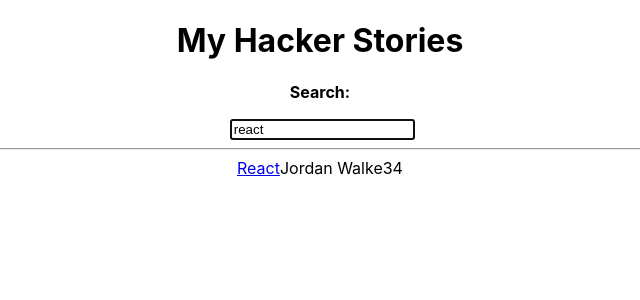
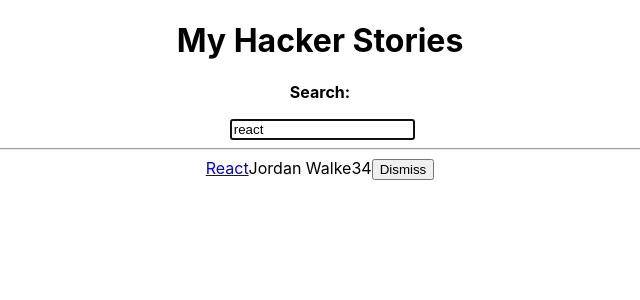
Before and after one commit to AnthonyBrancato/hacker-stories, a React (Create React App) app: page / in a window 1280 px wide. Shown: the top 300 px of the page, without its empty margins (320-960 px from the left). Built offline with nearby package versions, Linux system fonts and the light colour scheme.

Commit message:
inline handlers pattern

```diff
--- a/src/App.js
+++ b/src/App.js
@@ -5,8 +5,7 @@
 
 import "./App.css";
 
-const App = () => {
-  const stories = [
+const initialStories = [
   {
     title: "React",
     url: "https://reactjs.org/",
@@ -25,10 +24,19 @@
   },
 ];
 
+const App = () => {
   const [searchTerm, setSearchTerm] = useSemiPersistentState("search", "react");
+  const [stories, setStories] = React.useState(initialStories);
 
-  const handleSearch = (event) => {
+  const handleSearch = event => {
     setSearchTerm(event.target.value);
+  };
+
+  const handleRemoveStory = item => {
+    const newStories = stories.filter(
+      story => item.objectID !== story.objectID
+    );
+    setStories(newStories);
   };
 
   const searchedStories = stories.filter((story) =>
@@ -53,7 +61,7 @@
 
       <hr />
 
-      <List list={searchedStories} searchTerm={searchTerm} />
+      <List list={searchedStories} onRemoveItem={handleRemoveStory} />
     </div>
   );
 };
--- a/src/components/Item/Item.jsx
+++ b/src/components/Item/Item.jsx
@@ -1,12 +1,15 @@
-const Item = ({ url, title, author, num_comments, points }) => {
+const Item = ({ item, onRemoveItem }) => {
   return (
     <div>
       <span>
-        <a href={url}>{title}</a>
+        <a href={item.url}>{item.title}</a>
       </span>
-      <span>{author}</span>
-      <span>{num_comments}</span>
-      <span>{points}</span>
+      <span>{item.author}</span>
+      <span>{item.num_comments}</span>
+      <span>{item.points}</span>
+      <span>
+        <button type="button" onClick={() => onRemoveItem(item)}>Dismiss</button>
+      </span>
     </div>
   );
 };
--- a/src/components/List/List.jsx
+++ b/src/components/List/List.jsx
@@ -1,6 +1,8 @@
 import { Item } from "components";
 
-const List = ({ list }) =>
-  list.map((item) => <Item key={item.objectID} {...item} />);
+const List = ({ list, onRemoveItem }) =>
+  list.map(item => (
+    <Item key={item.objectID} item={item} onRemoveItem={onRemoveItem} />
+  ));
 
 export default List;
```
Lines whose indentation alone changed are shown as unchanged.
